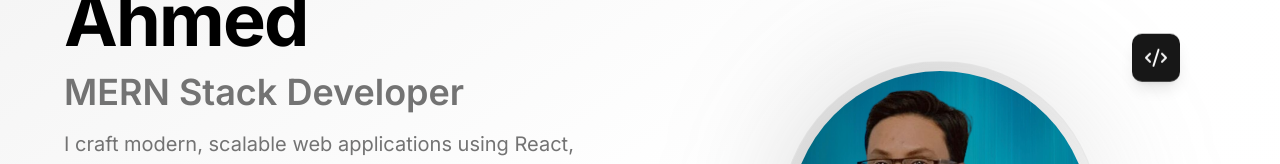
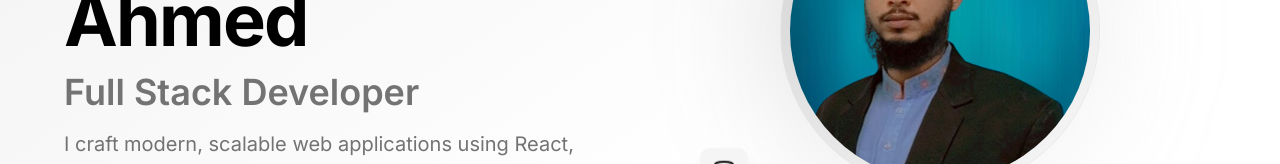
Before and after one commit to Murtuza-Ahmed/portfolio, a Next.js app: page / in a window 1280 px wide. Shown: the part 274-438 px from the top of the page. Built offline with nearby package versions, Linux system fonts and the light colour scheme; no server answers.

Commit message:
I have installed the react-type-animation package.

```diff
--- a/package.json
+++ b/package.json
@@ -61,6 +61,7 @@
     "react-dom": "^18.3.1",
     "react-hook-form": "latest",
     "react-resizable-panels": "^2.1.7",
+    "react-type-animation": "^3.2.0",
     "recharts": "2.15.4",
     "sonner": "^1.7.4",
     "tailwind-merge": "^2.5.5",
--- a/views/home/Home.tsx
+++ b/views/home/Home.tsx
@@ -16,7 +16,8 @@ import {
 } from "lucide-react";
 import Link from "next/link";
 import Image from "next/image";
-import CountUp from 'react-countup';
+import CountUp from "react-countup";
+import { TypeAnimation } from "react-type-animation";
 const techStack = [
   { name: "React", icon: "⚛️" },
   { name: "Node.js", icon: "🟢" },
@@ -54,8 +55,6 @@ const services = [
 ];
 
 export default function Home() {
-
-
   return (
     <div className="flex flex-col">
       {/* Hero Section */}
@@ -71,12 +70,27 @@ export default function Home() {
                 <Badge variant="outline" className="w-fit">
                   Available for new opportunities
                 </Badge>
-                <h1 className="text-4xl text-black dark:text-white md:text-6xl lg:text-7xl font-bold tracking-tight">
+                <h2 className="text-4xl text-black dark:text-white md:text-6xl lg:text-7xl font-bold tracking-tight">
                   Hi, I'm <span className="dark:text-white">Murtuza Ahmed</span>
-                </h1>
-                <h2 className="text-2xl md:text-3xl lg:text-4xl font-semibold text-muted-foreground">
-                  MERN Stack Developer
                 </h2>
+                <h3 className="text-2xl md:text-3xl lg:text-4xl font-semibold text-muted-foreground">
+                  <TypeAnimation
+                    sequence={[
+                      "MERN Stack Developer",
+                      2000,
+                      "Full Stack Developer",
+                      2000,
+                      "Frontend Developer",
+                      2000,
+                      "Backend Developer",
+                      2000,
+                    ]}
+                    wrapper="span"
+                    repeat={Infinity}
+                    speed={50}
+                    className="text-2xl md:text-3xl lg:text-4xl font-semibold text-muted-foreground"
+                  />
+                </h3>
                 <p className="text-lg md:text-xl text-muted-foreground max-w-2xl leading-relaxed">
                   I craft modern, scalable web applications using React,
                   Node.js, MongoDB, and Express. Passionate about creating
@@ -153,7 +167,7 @@ export default function Home() {
             </div>
 
             {/* Right Column - Visual */}
-            <div className="relative animate-slide-in-left">
+            <div className="relative animate-slide-in-left h-full">
               <div className="relative w-full max-w-md mx-auto">
                 {/* Profile Image Placeholder */}
                 <div className="relative w-80 h-80 mx-auto">
@@ -231,7 +245,7 @@ export default function Home() {
           <div className="grid grid-cols-2 md:grid-cols-4 gap-8 text-center">
             <div className="space-y-2">
               <div className="text-3xl md:text-4xl font-bold text-primary">
-         <CountUp end={3} duration={4} />+
+                <CountUp end={3} duration={4} />+
               </div>
               <div className="text-sm text-muted-foreground">
                 Projects Completed
@@ -239,7 +253,7 @@ export default function Home() {
             </div>
             <div className="space-y-2">
               <div className="text-3xl md:text-4xl font-bold text-primary">
-              <CountUp end={1} duration={4} />+
+                <CountUp end={1} duration={4} />+
               </div>
               <div className="text-sm text-muted-foreground">
                 Years Experience
@@ -247,7 +261,7 @@ export default function Home() {
             </div>
             <div className="space-y-2">
               <div className="text-3xl md:text-4xl font-bold text-primary">
-            <CountUp end={1} duration={4} />+
+                <CountUp end={1} duration={4} />+
               </div>
               <div className="text-sm text-muted-foreground">Happy Clients</div>
             </div>
```
Also changed, not shown: 2 other files (tests, documents, lock files or other folders).
